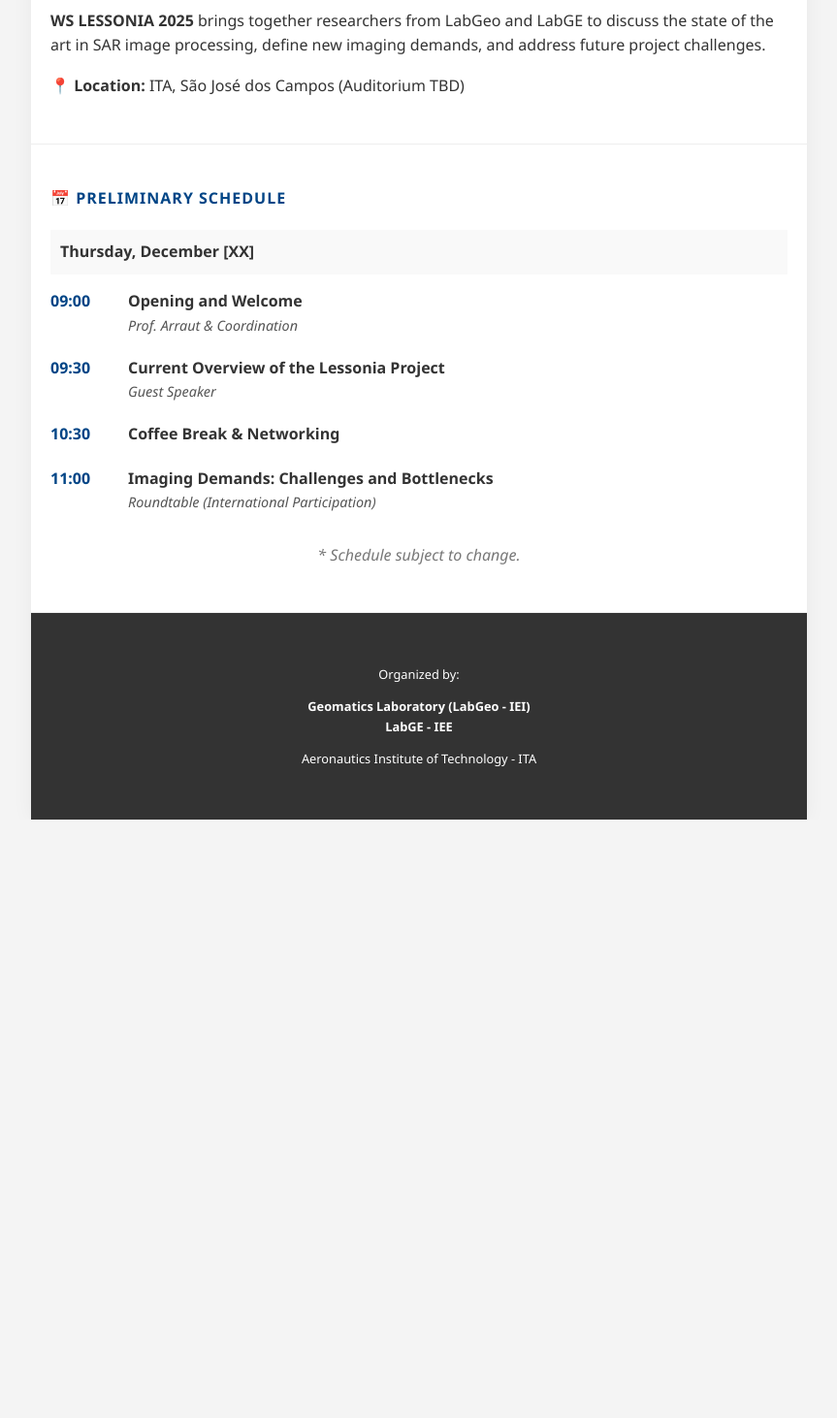
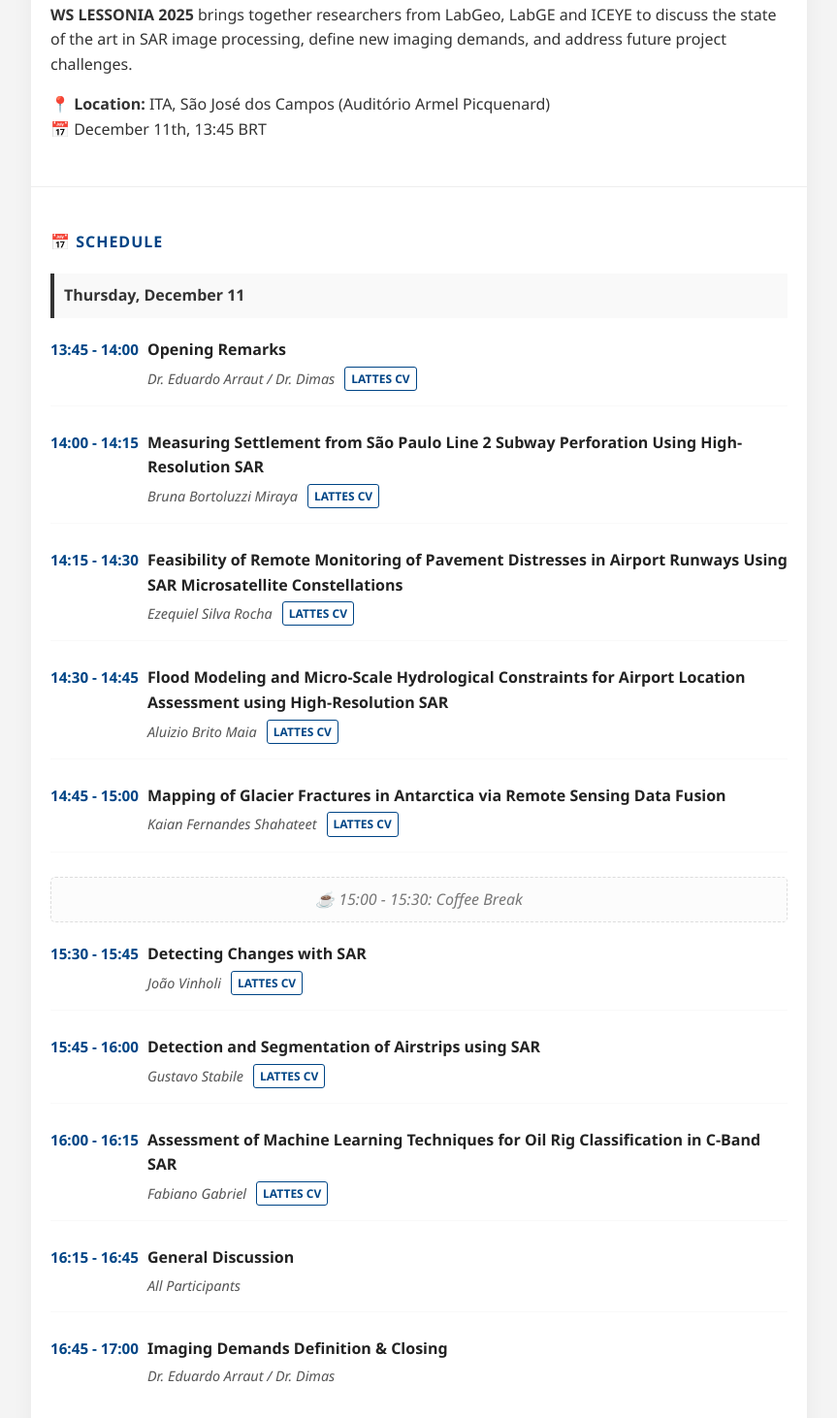
Before and after one commit to labgeo-ita/WS-Lessonia-2025-, a plain HTML site: page index.html in a window 1280 px wide. Shown: the part 498-1960 px from the top of the page at 97% size, without its empty margins (208-1071 px from the left). Before the commit the page ends 1343 px from the top, so only its background shows below. Drawn offline with Linux system fonts and the light colour scheme.

Commit message:
index.html

```diff
--- a/index.html
+++ b/index.html
@@ -7,7 +7,7 @@
     <style>
         /* GENERAL SETTINGS (Minimalist) */
         :root {
-            --ita-blue: #004586; /* Institutional Blue */
+            --ita-blue: #004586;
             --dark-gray: #333333;
             --light-gray: #f4f4f4;
             --white: #ffffff;
@@ -38,11 +38,20 @@
             text-align: center;
         }
 
+        /* LOGO STYLE */
+        .logo {
+            max-width: 180px; /* Ajuste o tamanho da logo aqui */
+            height: auto;
+            display: block;
+            margin: 0 auto 20px auto; /* Centraliza e dá margem embaixo */
+        }
+
         h1 {
             color: var(--ita-blue);
             margin: 0;
             font-size: 2.5rem;
             letter-spacing: -1px;
+            line-height: 1.2;
         }
 
         .subtitle {
@@ -80,14 +89,21 @@
         /* SCHEDULE LIST */
         .schedule-item {
             display: flex;
-            margin-bottom: 20px;
+            margin-bottom: 25px;
             align-items: flex-start;
+            border-bottom: 1px solid #f9f9f9;
+            padding-bottom: 15px;
+        }
+
+        .schedule-item:last-child {
+            border-bottom: none;
         }
 
         .time {
-            font-weight: bold;
-            min-width: 80px;
+            font-weight: 800;
+            min-width: 100px; /* Aumentei levemente para garantir espaço */
             color: var(--ita-blue);
+            font-size: 0.95rem;
         }
 
         .details {
@@ -95,15 +111,53 @@
         }
 
         .title {
-            font-weight: bold;
+            font-weight: 700;
             display: block;
+            margin-bottom: 4px;
+            color: #222;
+        }
+
+        .speaker-container {
+            display: flex;
+            flex-wrap: wrap;
+            align-items: center;
+            gap: 10px;
         }
 
         .speaker {
             font-size: 0.9rem;
             color: #555;
-            display: block;
             font-style: italic;
+        }
+
+        /* LATTES LINK STYLE */
+        .lattes-link {
+            font-size: 0.75rem;
+            text-transform: uppercase;
+            color: var(--ita-blue);
+            border: 1px solid var(--ita-blue);
+            padding: 2px 6px;
+            border-radius: 3px;
+            text-decoration: none;
+            transition: all 0.2s ease;
+            font-weight: 600;
+        }
+
+        .lattes-link:hover {
+            background-color: var(--ita-blue);
+            color: var(--white);
+        }
+
+        /* BREAKS */
+        .break-item {
+            background-color: #fcfcfc;
+            padding: 10px;
+            border-radius: 5px;
+            text-align: center;
+            color: #777;
+            font-style: italic;
+            margin-bottom: 20px;
+            border: 1px dashed #ddd;
         }
 
         /* FOOTER */
@@ -127,15 +181,12 @@
             margin-top: 20px;
         }
 
-        .btn:hover {
-            background-color: #003366;
-        }
-
         /* RESPONSIVE */
         @media (max-width: 600px) {
             h1 { font-size: 2rem; }
             .schedule-item { flex-direction: column; }
             .time { margin-bottom: 5px; }
+            .speaker-container { margin-top: 5px; }
         }
     </style>
 </head>
@@ -143,65 +194,143 @@
 
     <div class="container">
         <header>
-            <p style="font-size: 0.8rem; text-transform: uppercase; letter-spacing: 2px;">ITA &bull; IEI &bull; IEE</p>
+            <img src="ITA_logo (2).png" alt="ITA Logo" class="logo">
+
+            <p style="font-size: 0.8rem; text-transform: uppercase; letter-spacing: 2px; margin-top:0;">ITA &bull; IEI &bull; IEE</p>
 
             <h1>WS LESSONIA 2025</h1>
             <p class="subtitle">Workshop on Planning and Scientific Presentations</p>
 
             <div class="alert-box">
-                <strong>⚠️ Important Note:</strong> Due to international online participation, presentations will be conducted predominantly in <strong>English</strong>.
+                <strong>⚠️ Important:</strong> Presentations will be conducted predominantly in <strong>English</strong>.
             </div>
 
-            <a href="LINK_TO_FORM_HERE" class="btn">Register Now</a>
+            <a href="#" class="btn">Register Now</a>
         </header>
 
         <section id="about">
             <h2>About the Event</h2>
-            <p><strong>WS LESSONIA 2025</strong> brings together researchers from LabGeo and LabGE to discuss the state of the art in SAR image processing, define new imaging demands, and address future project challenges.</p>
-            <p><strong>📍 Location:</strong> ITA, São José dos Campos (Auditorium TBD)</p>
+             <p><strong>WS LESSONIA 2025</strong> brings together researchers from LabGeo, LabGE and ICEYE to discuss the state of the art in SAR image processing, define new imaging demands, and address future project challenges.</p>
+            <p><strong>📍 Location:</strong> ITA, São José dos Campos (Auditório Armel Picquenard) <br> 📅 December 11th, 13:45 BRT</p>
         </section>
 
         <section id="schedule">
-            <h2>📅 Preliminary Schedule</h2>
+            <h2>📅 Schedule</h2>
 
-            <div style="background: #f9f9f9; padding: 10px; margin-bottom: 15px; font-weight: bold;">
-                Thursday, December [XX]
+            <div style="background: #f9f9f9; padding: 10px; margin-bottom: 20px; font-weight: bold; border-left: 4px solid var(--dark-gray);">
+                Thursday, December 11
             </div>
 
             <div class="schedule-item">
-                <div class="time">09:00</div>
+                <div class="time">13:45 - 14:00</div>
                 <div class="details">
-                    <span class="title">Opening and Welcome</span>
-                    <span class="speaker">Prof. Arraut & Coordination</span>
+                    <span class="title">Opening Remarks</span>
+                    <div class="speaker-container">
+                        <span class="speaker"> Dr. Eduardo Arraut / Dr. Dimas</span>
+                        <a href="http://lattes.cnpq.br/6644520104732336" target="_blank" class="lattes-link">Lattes CV</a>
+                    </div>
                 </div>
             </div>
 
             <div class="schedule-item">
-                <div class="time">09:30</div>
+                <div class="time">14:00 - 14:15</div>
                 <div class="details">
-                    <span class="title">Current Overview of the Lessonia Project</span>
-                    <span class="speaker">Guest Speaker</span>
+                    <span class="title">Measuring Settlement from São Paulo Line 2 Subway Perforation Using High-Resolution SAR</span>
+                    <div class="speaker-container">
+                        <span class="speaker">Bruna Bortoluzzi Miraya</span>
+                        <a href="http://lattes.cnpq.br/8818133620232586" target="_blank" class="lattes-link">Lattes CV</a>
+                    </div>
                 </div>
             </div>
 
             <div class="schedule-item">
-                <div class="time">10:30</div>
+                <div class="time">14:15 - 14:30</div>
                 <div class="details">
-                    <span class="title">Coffee Break & Networking</span>
+                    <span class="title">Feasibility of Remote Monitoring of Pavement Distresses in Airport Runways Using SAR Microsatellite Constellations</span>
+                    <div class="speaker-container">
+                        <span class="speaker">Ezequiel Silva Rocha</span>
+                        <a href="http://lattes.cnpq.br/7922956208156198" target="_blank" class="lattes-link">Lattes CV</a>
+                    </div>
                 </div>
             </div>
 
             <div class="schedule-item">
-                <div class="time">11:00</div>
+                <div class="time">14:30 - 14:45</div>
                 <div class="details">
-                    <span class="title">Imaging Demands: Challenges and Bottlenecks</span>
-                    <span class="speaker">Roundtable (International Participation)</span>
+                    <span class="title">Flood Modeling and Micro-Scale Hydrological Constraints for Airport Location Assessment using High-Resolution SAR</span>
+                    <div class="speaker-container">
+                        <span class="speaker">Aluizio Brito Maia</span>
+                        <a href="http://lattes.cnpq.br/8817900721556290" target="_blank" class="lattes-link">Lattes CV</a>
+                    </div>
                 </div>
             </div>
 
-             <p style="text-align: center; margin-top: 30px; font-style: italic; color: #777;">
-                * Schedule subject to change.
-            </p>
+            <div class="schedule-item">
+                <div class="time">14:45 - 15:00</div>
+                <div class="details">
+                    <span class="title">Mapping of Glacier Fractures in Antarctica via Remote Sensing Data Fusion</span>
+                    <div class="speaker-container">
+                        <span class="speaker">Kaian Fernandes Shahateet </span> <a href="http://lattes.cnpq.br/5247004527593247" target="_blank" class="lattes-link">Lattes CV</a>
+                    </div>
+                </div>
+            </div>
+
+            <div class="break-item">
+                ☕ 15:00 - 15:30: Coffee Break
+            </div>
+
+            <div class="schedule-item">
+                <div class="time">15:30 - 15:45</div>
+                <div class="details">
+                    <span class="title">Detecting Changes with SAR</span>
+                    <div class="speaker-container">
+                        <span class="speaker">João Vinholi</span> <a href="#" target="_blank" class="lattes-link">Lattes CV</a>
+                    </div>
+                </div>
+            </div>
+
+            <div class="schedule-item">
+                <div class="time">15:45 - 16:00</div>
+                <div class="details">
+                    <span class="title">Detection and Segmentation of Airstrips using SAR</span>
+                    <div class="speaker-container">
+                        <span class="speaker">Gustavo Stabile</span>
+                        <a href="#" target="_blank" class="lattes-link">Lattes CV</a>
+                    </div>
+                </div>
+            </div>
+
+            <div class="schedule-item">
+                <div class="time">16:00 - 16:15</div>
+                <div class="details">
+                    <span class="title">Assessment of Machine Learning Techniques for Oil Rig Classification in C-Band SAR</span>
+                    <div class="speaker-container">
+                        <span class="speaker">Fabiano Gabriel</span>
+                        <a href="#" target="_blank" class="lattes-link">Lattes CV</a>
+                    </div>
+                </div>
+            </div>
+
+            <div class="schedule-item">
+                <div class="time">16:15 - 16:45</div>
+                <div class="details">
+                    <span class="title">General Discussion</span>
+                    <div class="speaker-container">
+                        <span class="speaker">All Participants</span>
+                    </div>
+                </div>
+            </div>
+
+            <div class="schedule-item">
+                <div class="time">16:45 - 17:00</div>
+                <div class="details">
+                    <span class="title">Imaging Demands Definition & Closing</span>
+                    <div class="speaker-container">
+                        <span class="speaker">Dr. Eduardo Arraut / Dr. Dimas</span>
+                    </div>
+                </div>
+            </div>
+
         </section>
 
         <footer>
```
